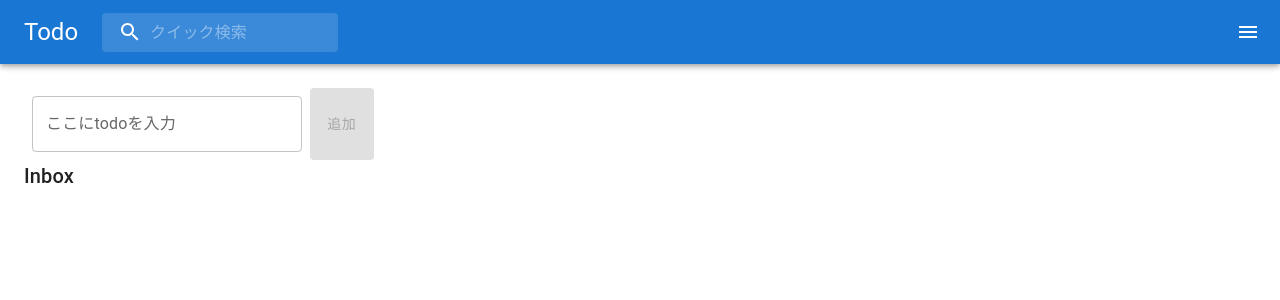
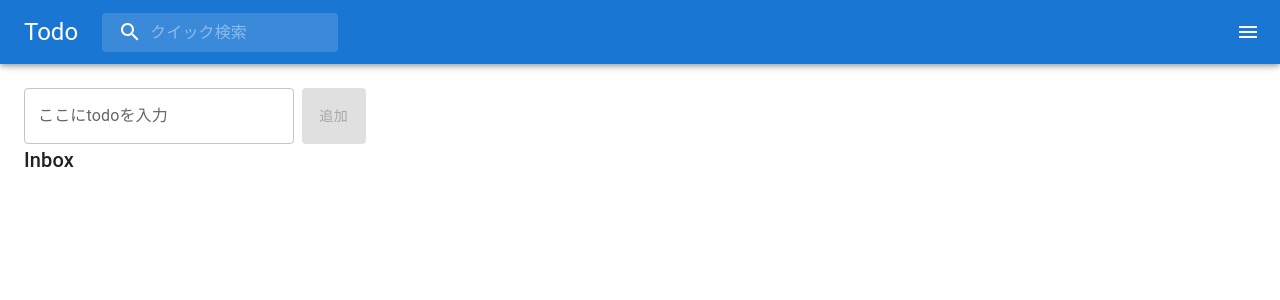
Before and after one commit to oh-zawa3/react-todo-app, a React (Create React App) app: page / in a window 1280 px wide. Shown: the top 300 px of the page. Built offline with nearby package versions, Linux system fonts and the light colour scheme.

Commit message:
追加ボタンデザイン修正

```diff
--- a/src/components/home/TodoForm/TodoForm.tsx
+++ b/src/components/home/TodoForm/TodoForm.tsx
@@ -5,8 +5,6 @@ import { TodoTextField } from "Components/Home/TodoForm/TodoTextField";
 import { Box } from '@mui/material';
 import { Todo } from "types/Todo";
 import { v4 as uuidv4 } from 'uuid';
-
-
 
 type TodoFormProps = {
   onClick: (todo: Todo) => void;
@@ -41,7 +39,6 @@ export const TodoForm = memo((props: TodoFormProps) => {
     setTextValue(initialTextValue);
   };
 
-
   return (
     <>
       <Box sx={{ display: 'flex' }}>
--- a/src/components/home/TodoForm/TodoTextField/TodoTextField.tsx
+++ b/src/components/home/TodoForm/TodoTextField/TodoTextField.tsx
@@ -19,7 +19,8 @@ export const TodoTextField = ({ title, handleChange, textValue }: TextFieldsProp
     <Box
       component="form"
       sx={{
-        '& > :not(style)': { m: 1, width: '30ch' },
+        '& > :not(style)': { m: 0, width: '30ch' },
+        mr: 1
       }}
       noValidate
       autoComplete="off"
```
